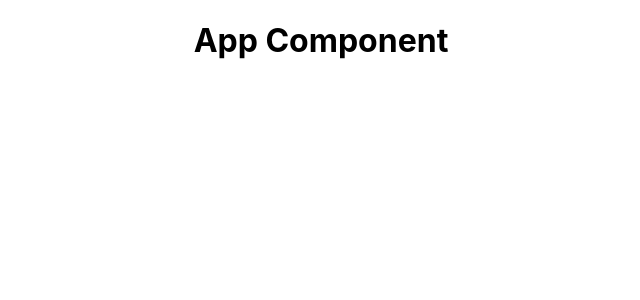
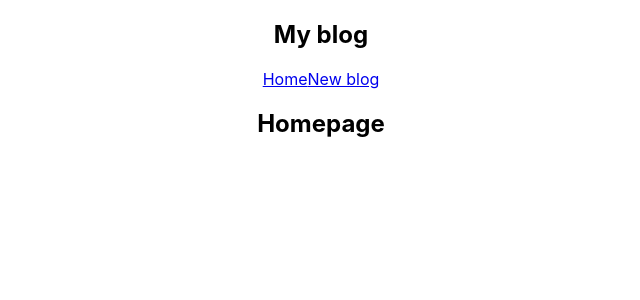
Before and after one commit to burakkuru5534/react-practices, a React (Create React App) app in the folder dojo-blog/: page / in a window 1280 px wide. Shown: the top 300 px of the page, without its empty margins (319-959 px from the left). Built offline with nearby package versions, Linux system fonts and the light colour scheme.

Commit message:
lesson3. multiple components

```diff
--- a/dojo-blog/src/App.js
+++ b/dojo-blog/src/App.js
@@ -1,10 +1,13 @@
 import './App.css';
+import Navbar from './Navbar';
+import Home from './Home';
 
 function App() {
   return (
     <div className="App">
+      <Navbar/>
       <div className="content">
-        <h1>App Component</h1>
+        <Home/>
       </div>
 
     </div>
--- /dev/null
+++ b/dojo-blog/src/Home.js
@@ -0,0 +1,9 @@
+const Home = () => {
+    return (
+        <div className="home">
+            <h2>Homepage</h2>
+        </div>
+     );
+}
+
+export default Home;
--- /dev/null
+++ b/dojo-blog/src/Navbar.js
@@ -0,0 +1,15 @@
+const Navbar = () => {
+    return (
+        <nav className="navbar">
+            <h1> My blog</h1>
+            <div className="links">
+                <a href="/">Home</a>
+                <a href="/create">New blog</a>
+            </div>
+
+
+        </nav>
+     );
+}
+
+export default Navbar;
```
